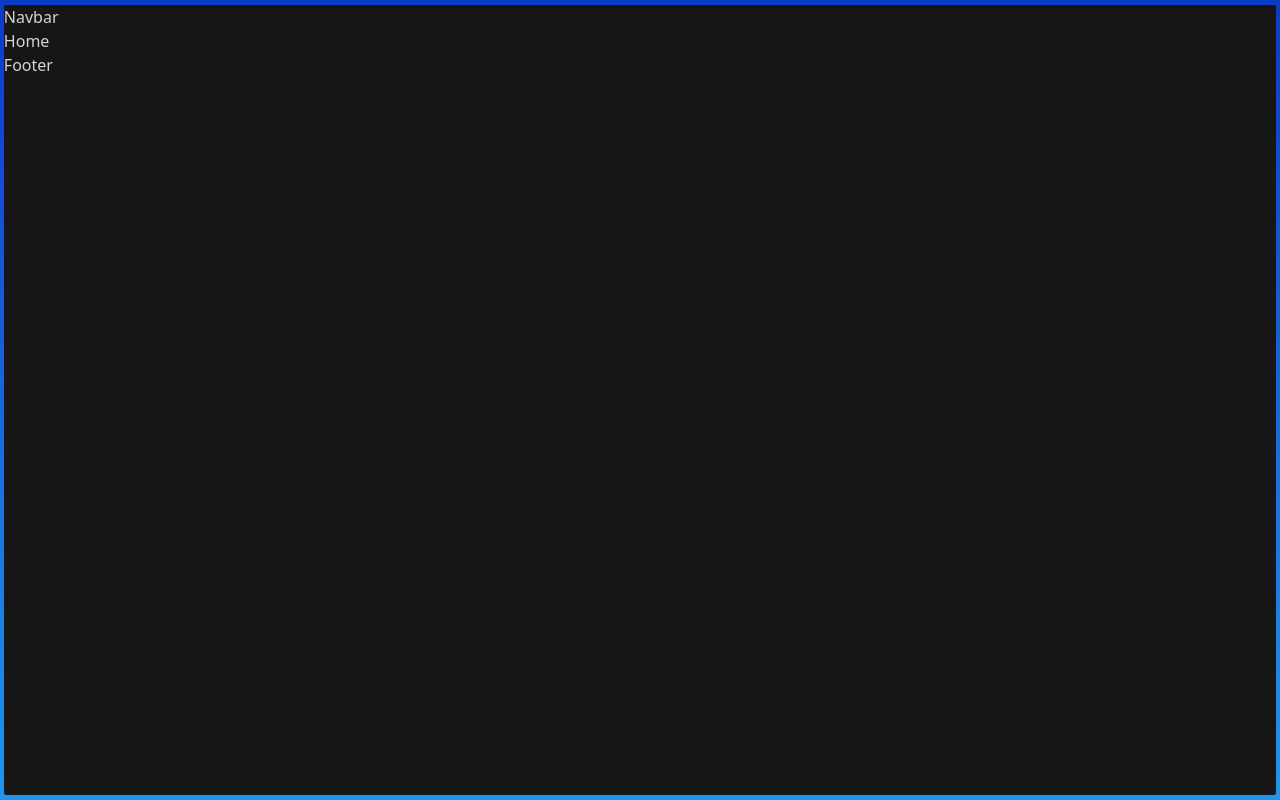
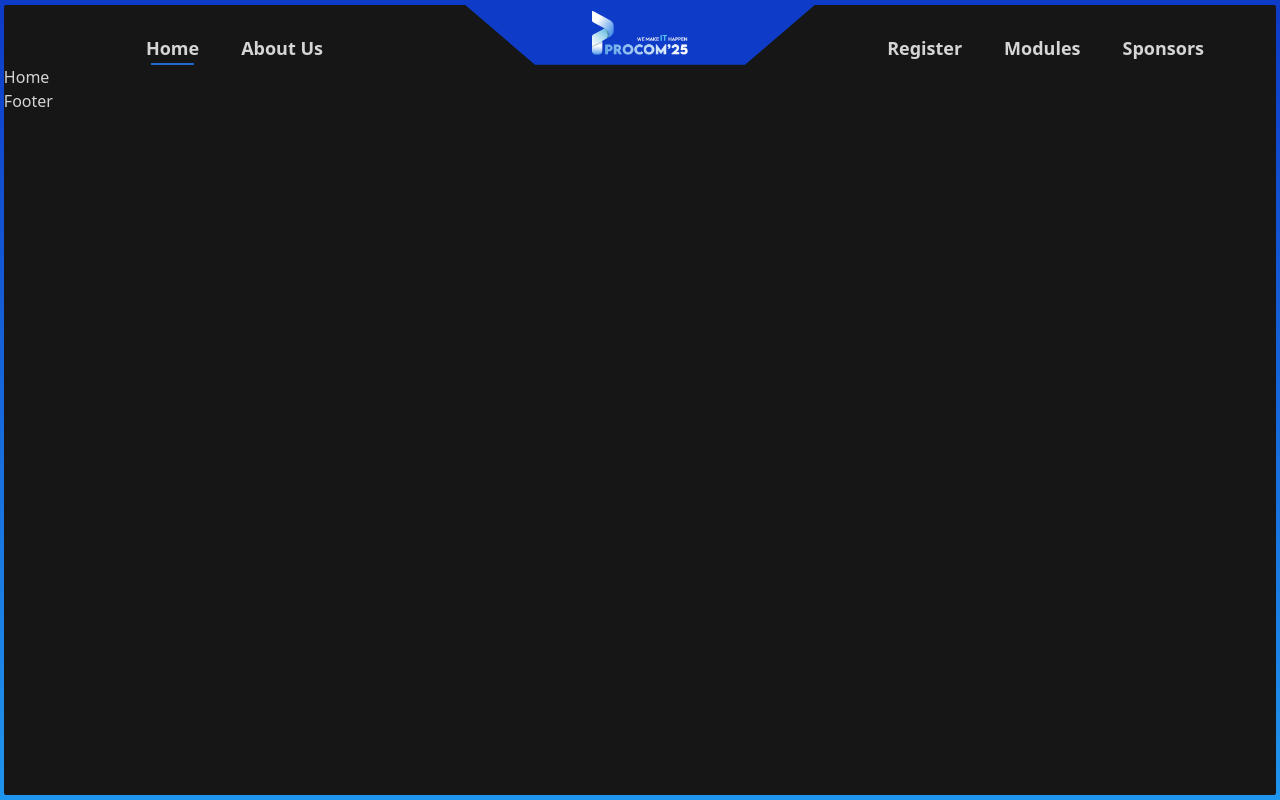
Before and after one commit to Mubin987/Procom25-website, a React (Vite) app in the folder frontend/: page / in a window 1280 px wide. Built offline with nearby package versions, Linux system fonts and the light colour scheme.

Commit message:
navbar done

```diff
--- a/frontend/src/components/Navbar.jsx
+++ b/frontend/src/components/Navbar.jsx
@@ -1,9 +1,72 @@
-import React from 'react'
+import React from 'react';
+import { NavLink, useLocation } from 'react-router-dom';
 
 const Navbar = () => {
+  const firstHalfLinks = [
+    { name: 'Home', path: '/' },
+    { name: 'About Us', path: '/about-us' },
+  ];
+  const secondHalfLinks = [
+    { name: 'Register', path: '/register' },
+    { name: 'Modules', path: '/modules' },
+    { name: 'Sponsors', path: '/sponsors' },
+  ];
+
+  const location = useLocation();
+
   return (
-    <nav>Navbar</nav>
-  )
-}
+    <nav className='flex justify-between'>
+      <div className='flex justify-center gap-[42px] items-end flex-1'>
+        {firstHalfLinks.map((link) => (
+          <NavLink
+            key={link.name}
+            to={link.path}
+            className='text-lg font-semibold leading-[28.98px] group flex items-center flex-col'
+          >
+            {link.name}
+            <div
+              className={`${location.pathname === link.path ? 'block' : 'hidden'
+                } group-hover:block bg-[#2169D4] w-[80%] relative h-[2px]`}
+            ></div>
+            <div
+              className={`${location.pathname !== link.path ? 'block' : 'hidden'
+                } group-hover:hidden bg-transparent w-[80%] relative h-[2px]`}
+            ></div>
+          </NavLink>
+        ))}
+      </div>
+      <div
+        className='flex justify-center items-center'
+        style={{
+          width: '350px',
+          height: '60px',
+          clipPath: 'polygon(0 0, 100% 0, 80% 100%, 20% 100%)',
+          backgroundColor: '#0E3BC8',
+        }}
+      >
+        <img src="/procom-home-logo.png" alt="Procom '25 logo" className='w-24' />
+      </div>
+      <div className='flex justify-center gap-[42px] items-end flex-1 pt-2'>
+        {secondHalfLinks.map((link) => (
+          <NavLink
+            key={link.name}
+            to={link.path}
+            className='text-lg font-semibold leading-[28.98px] group flex items-center flex-col'
+          >
+            {link.name}
+            <div
+              className={`${location.pathname === link.path ? 'block' : 'hidden'
+                } group-hover:block bg-[#2169D4] w-[80%] relative h-[2px]`}
+            ></div>
+            <div
+              className={`${location.pathname !== link.path ? 'block' : 'hidden'
+                } group-hover:hidden bg-transparent w-[80%] relative h-[2px]`}
+            ></div>
+          </NavLink>
+        ))}
+      </div>
+    </nav>
+  );
+};
 
-export default Navbar
+export default Navbar;
```
Also changed, not shown: frontend/public/procom-home-logo.png (added).
